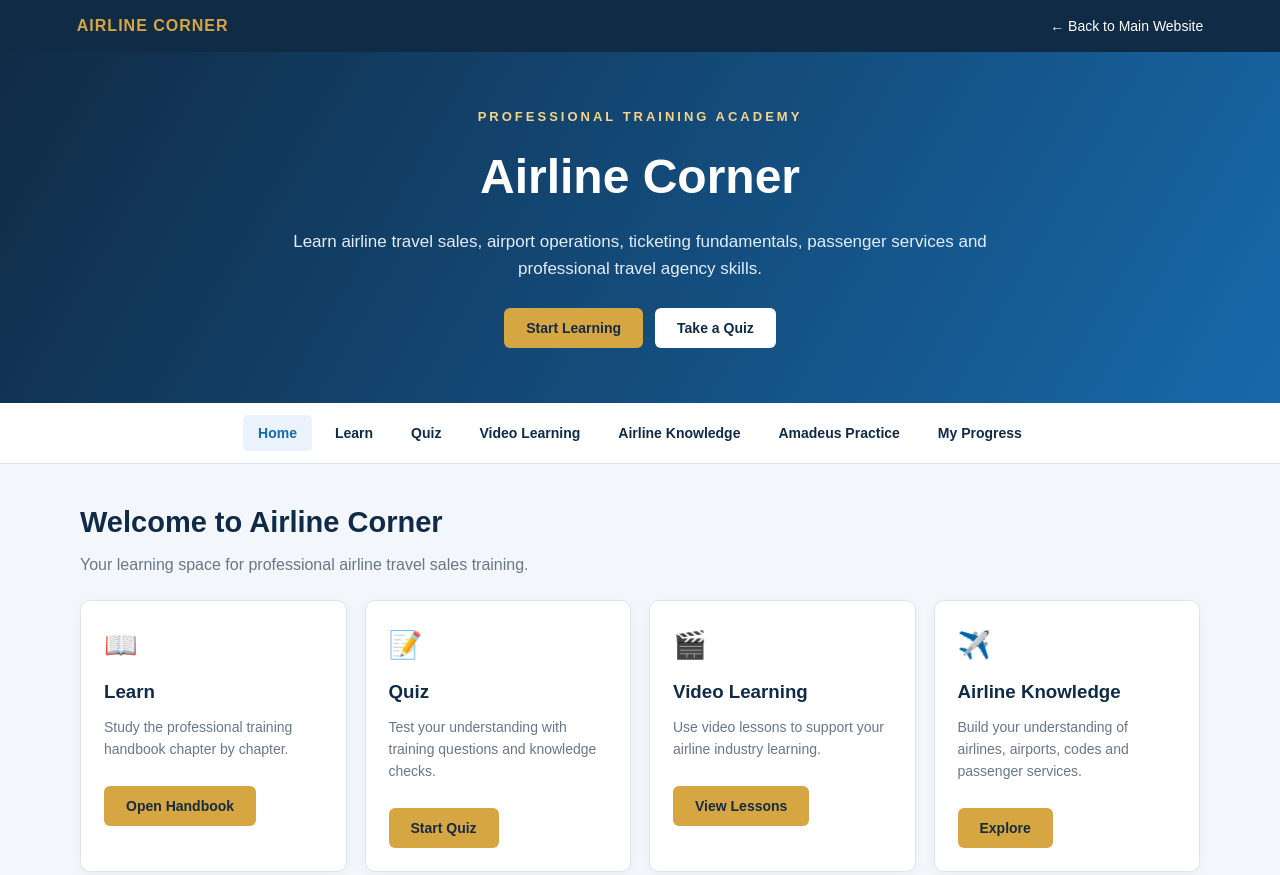
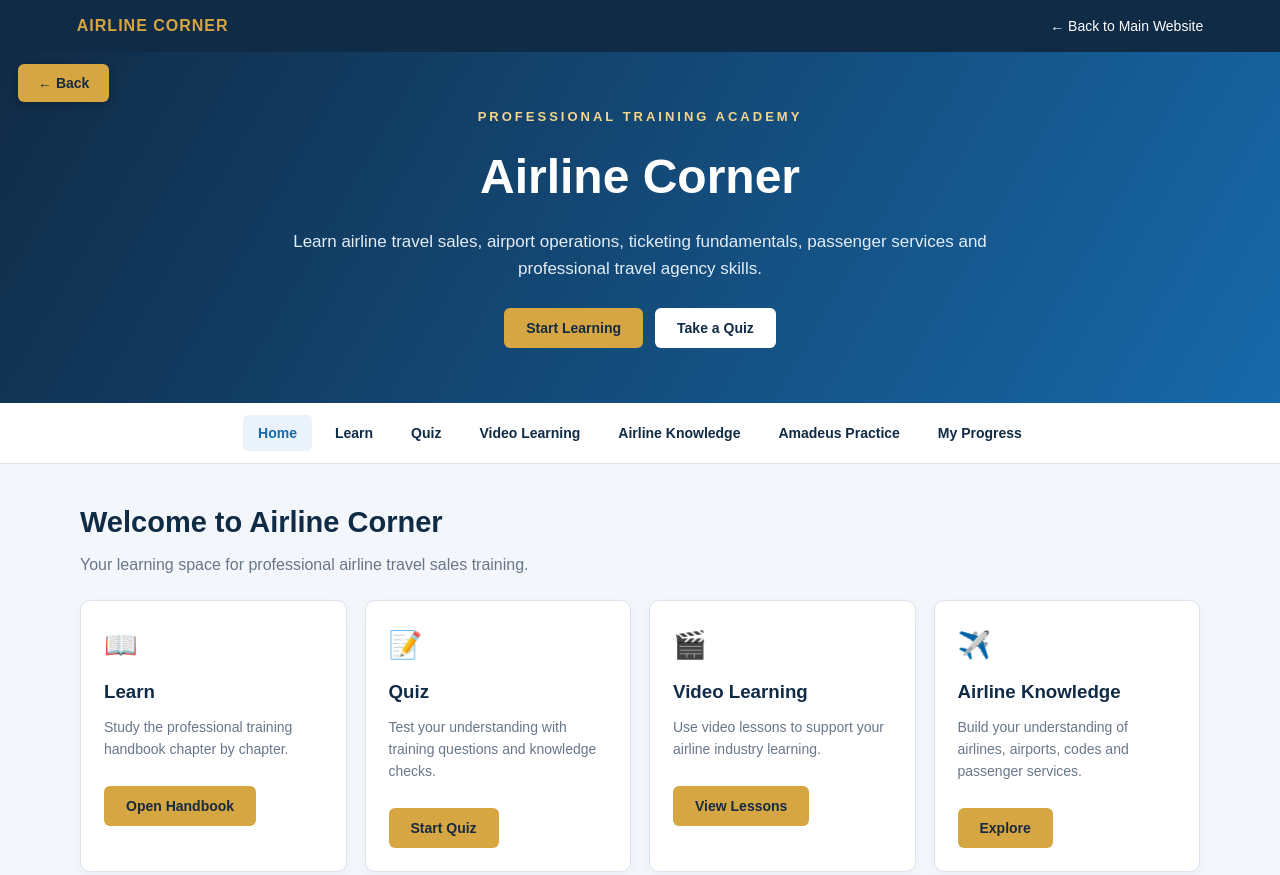
Before and after one commit to walterepeterson-arch/walterepeterson-arch.github.io, a plain HTML site: page airline-corner.html in a window 1280 px wide. Shown: the top 875 px of the page. Drawn offline with Linux system fonts and the light colour scheme.

Commit message:
Update airline-corner.html

```diff
--- a/airline-corner.html
+++ b/airline-corner.html
@@ -869,6 +869,7 @@
   <script src="training-airline-code-quiz%20(1).js"></script>
 <script src="training-book.js"></script>
 <script src="script.js"></script>
+  <script src="airline-corner-back-button.js"></script>
 
 </body>
 </html>
```
